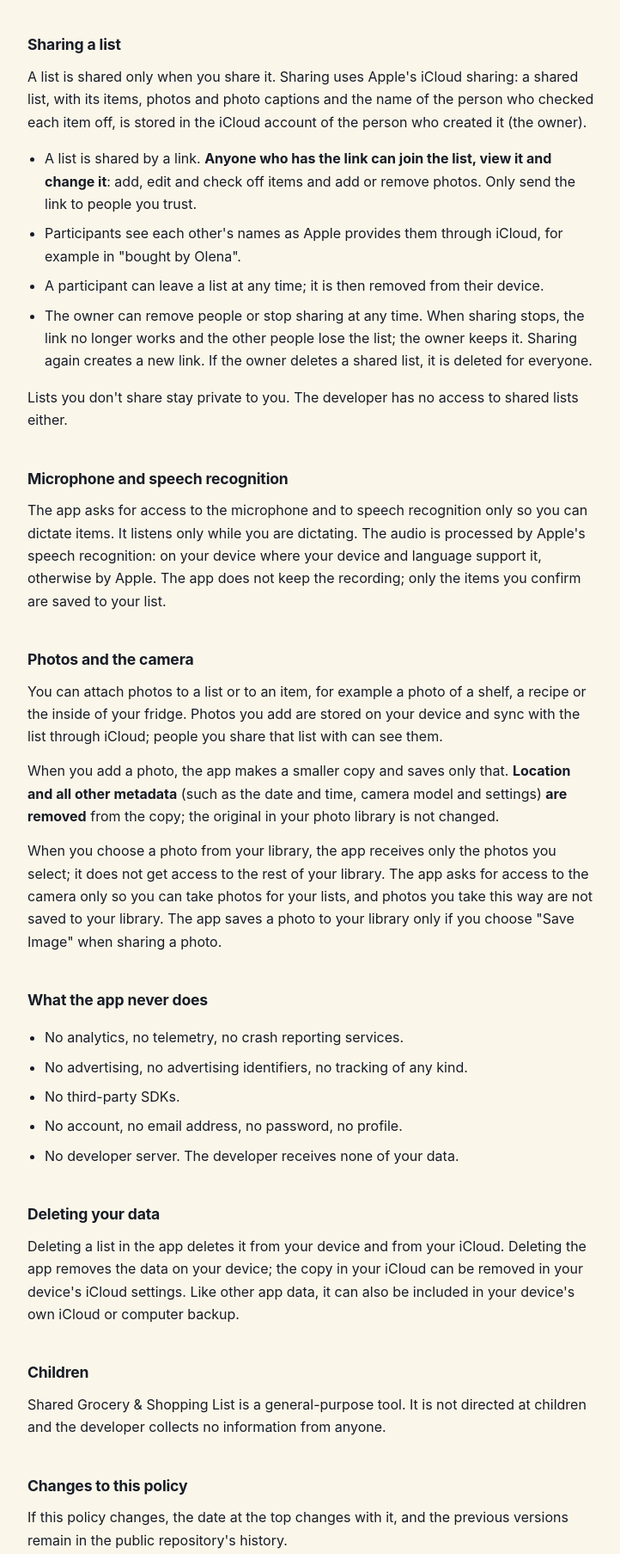
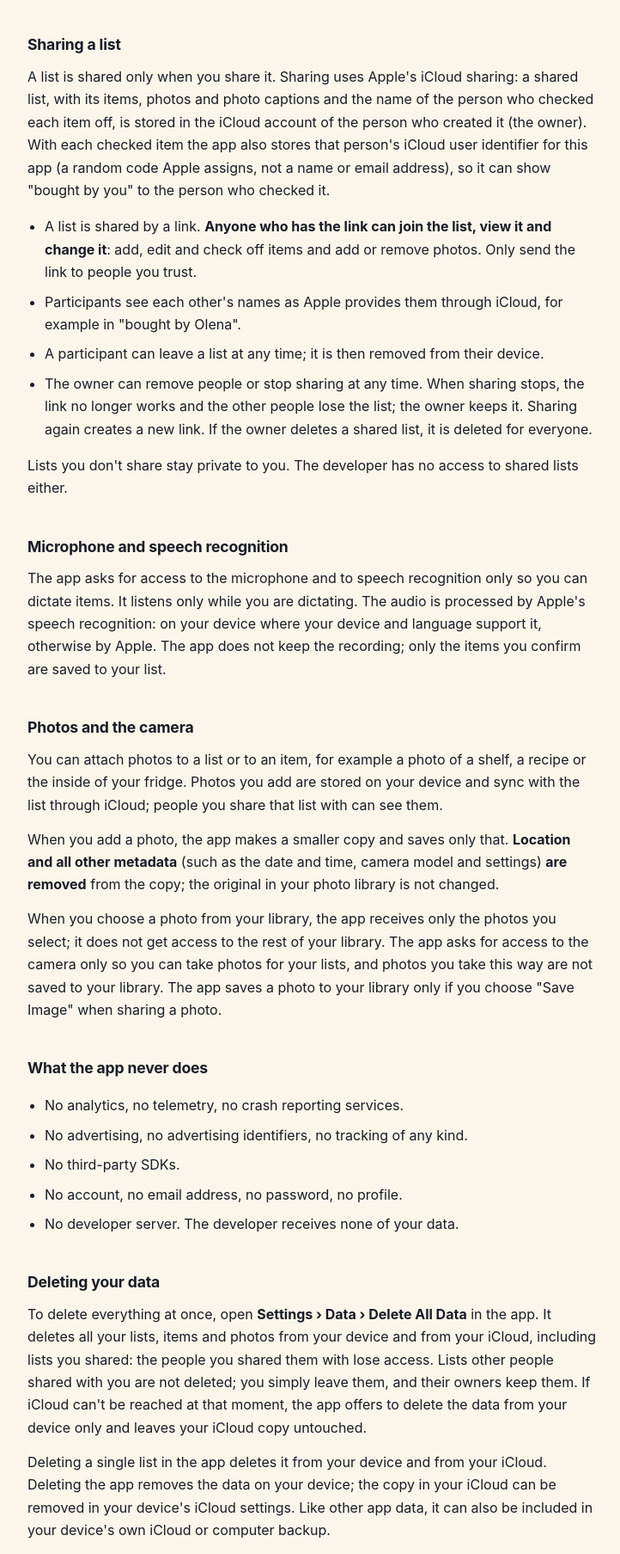
Before and after one commit to gyarcom-code/shoplist-site, a plain HTML site: page privacy.html in a window 1280 px wide. Shown: the part 668-2475 px from the top of the page at 86% size, without its empty margins (276-998 px from the left). Drawn offline with Linux system fonts and the light colour scheme.

Commit message:
docs: Delete All Data and the bought-by identifier in privacy and support
Co-Authored-By: Claude Opus 5.5 <noreply@anthropic.com>

```diff
--- a/privacy.html
+++ b/privacy.html
@@ -17,7 +17,7 @@
 </header>
 
 <h1>Privacy Policy</h1>
-<p class="updated">Last updated 23 November 2026</p>
+<p class="updated">Last updated 24 November 2026</p>
 
 <div class="lede">
   <p><strong>The developer of Shared Grocery &amp; Shopping List collects nothing and runs no
@@ -39,7 +39,10 @@ iCloud, everything stays on your device.</p>
 <p>A list is shared only when you share it. Sharing uses Apple's iCloud
 sharing: a shared list, with its items, photos and photo captions and the
 name of the person who checked each item off, is stored in the iCloud
-account of the person who created it (the owner).</p>
+account of the person who created it (the owner). With each checked item the
+app also stores that person's iCloud user identifier for this app (a random
+code Apple assigns, not a name or email address), so it can show "bought by
+you" to the person who checked it.</p>
 <ul>
   <li>A list is shared by a link. <strong>Anyone who has the link can join the
   list, view it and change it</strong>: add, edit and check off items and add
@@ -89,7 +92,14 @@ photo.</p>
 </ul>
 
 <h2>Deleting your data</h2>
-<p>Deleting a list in the app deletes it from your device and from your
+<p>To delete everything at once, open <strong>Settings › Data › Delete All
+Data</strong> in the app. It deletes all your lists, items and photos from
+your device and from your iCloud, including lists you shared: the people you
+shared them with lose access. Lists other people shared with you are not
+deleted; you simply leave them, and their owners keep them. If iCloud can't
+be reached at that moment, the app offers to delete the data from your device
+only and leaves your iCloud copy untouched.</p>
+<p>Deleting a single list in the app deletes it from your device and from your
 iCloud. Deleting the app removes the data on your device; the copy in your
 iCloud can be removed in your device's iCloud settings. Like other app data,
 it can also be included in your device's own iCloud or computer backup.</p>
```
Also changed, not shown: support.html (+8 -0 lines).
